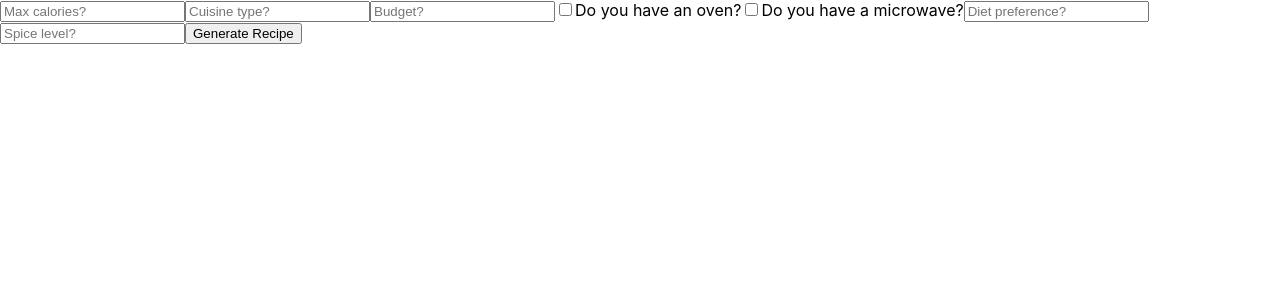
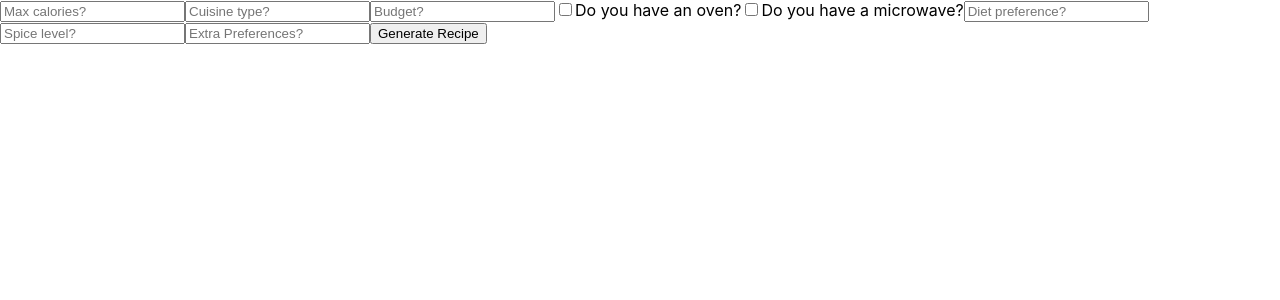
Before and after one commit to waradsanath/hackomania-2025-spiders, a React (Create React App) app in the folder hackomania/: page /Context in a window 1280 px wide. Shown: the top 300 px of the page. Built offline with nearby package versions, Linux system fonts and the light colour scheme.

Commit message:
Update contextualclues.js

```diff
--- a/hackomania/src/contexts/contextualclues.js
+++ b/hackomania/src/contexts/contextualclues.js
@@ -9,6 +9,7 @@ function Context() {
   const [diet, setDiet] = useState("");
   const [spice, setSpice] = useState("");
   const [variable, setVariable] = useState("");
+  const [extra, setExtra] = useState("")
 
   const handleSubmit = async (e) => {
     e.preventDefault(); // Prevent page refresh
@@ -24,6 +25,7 @@ function Context() {
         ${isMicr ? "They have a microwave." : "They do not have a microwave."}
         Their dietary preference is ${diet}.
         They prefer a spice level of ${spice}.
+        They have extra preferences of ${extra}.
     `;
 
     try {
@@ -85,6 +87,12 @@ function Context() {
           value={spice}
           onChange={(e) => setSpice(e.target.value)}
         />
+        <input
+          type="text"
+          placeholder="Extra Preferences?"
+          value={extra}
+          onChange={(e) => setExtra(e.target.value)}
+        />
         <button type="submit">Generate Recipe</button>
       </form>
       <p>{variable}</p>
```
